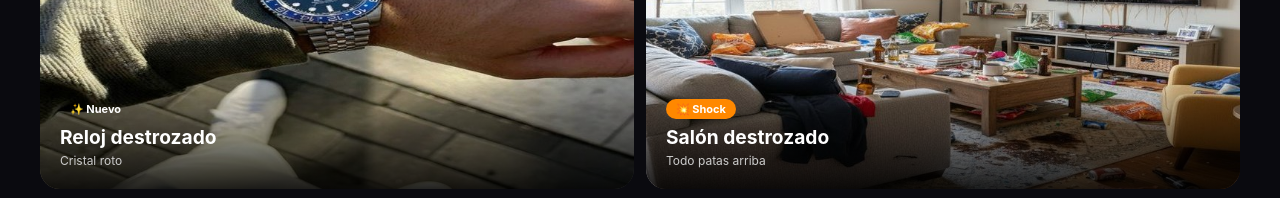
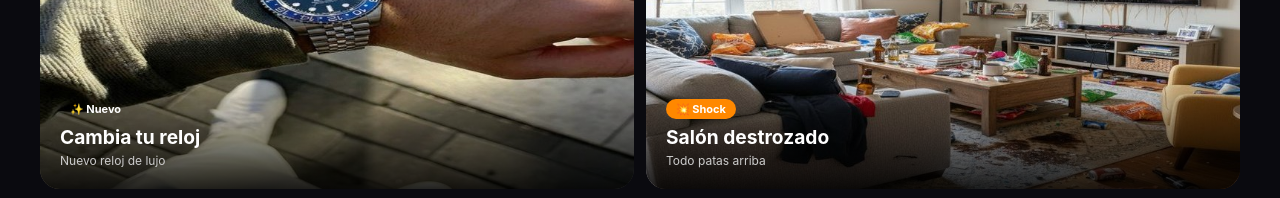
Before and after one commit to yaniss24/bromasia, a website: page categorias.html in a window 1280 px wide. Shown: the part 1220-1418 px from the top of the page. Drawn offline with nearby package versions, Linux system fonts and the light colour scheme.

Commit message:
renombrar reloj destrozado a cambia tu reloj

```diff
--- a/categorias.html
+++ b/categorias.html
@@ -130,7 +130,7 @@ section{padding:20px 40px}
     </div>
     <div class="grid-card" onclick="irGenerador(this)">
       <img src="/img/FOTO RELOJ DESPUES.jpg" data-prompt="Make this watch look like it has been completely smashed and destroyed, cracked glass, broken strap, photorealistic">
-      <div class="card-overlay"><span class="card-badge badge-new">✨ Nuevo</span><span class="card-title">Reloj destrozado</span><span class="card-sub">Cristal roto</span></div>
+      <div class="card-overlay"><span class="card-badge badge-new">✨ Nuevo</span><span class="card-title">Cambia tu reloj</span><span class="card-sub">Nuevo reloj de lujo</span></div>
     </div>
     <div class="grid-card" onclick="irGenerador(this)">
       <img src="/img/FOTO DESPUES SALON.jpg" data-prompt="Make this living room look completely trashed and destroyed, furniture overturned, mess everywhere, photorealistic">
```
